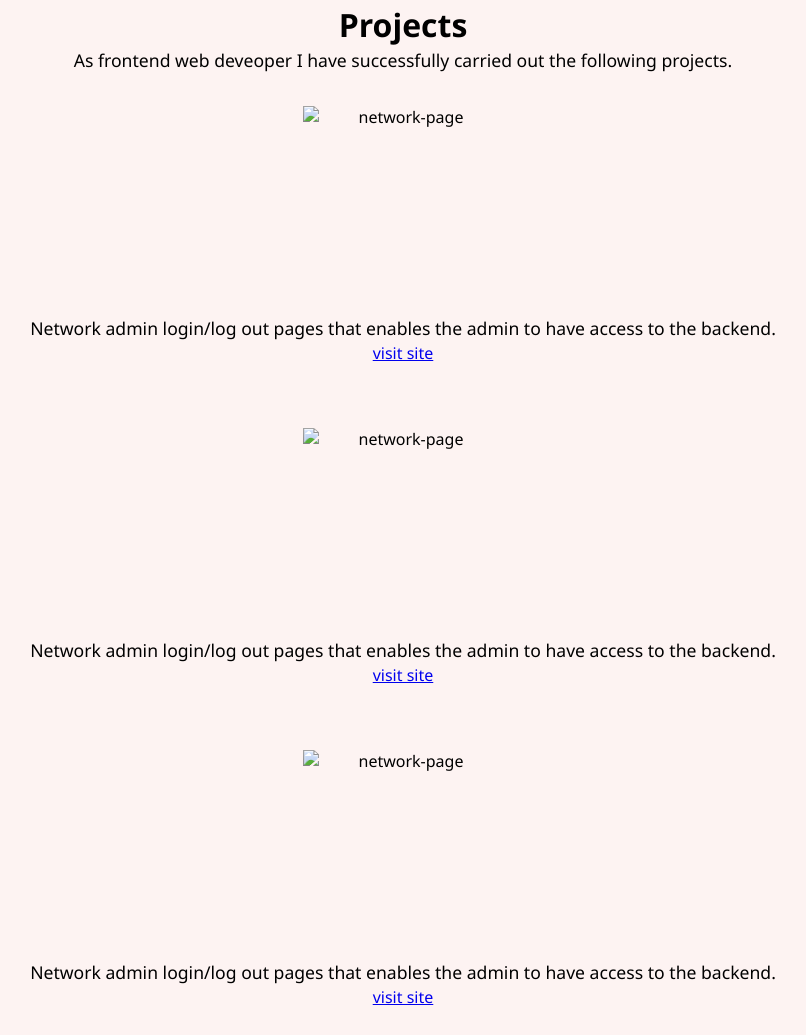
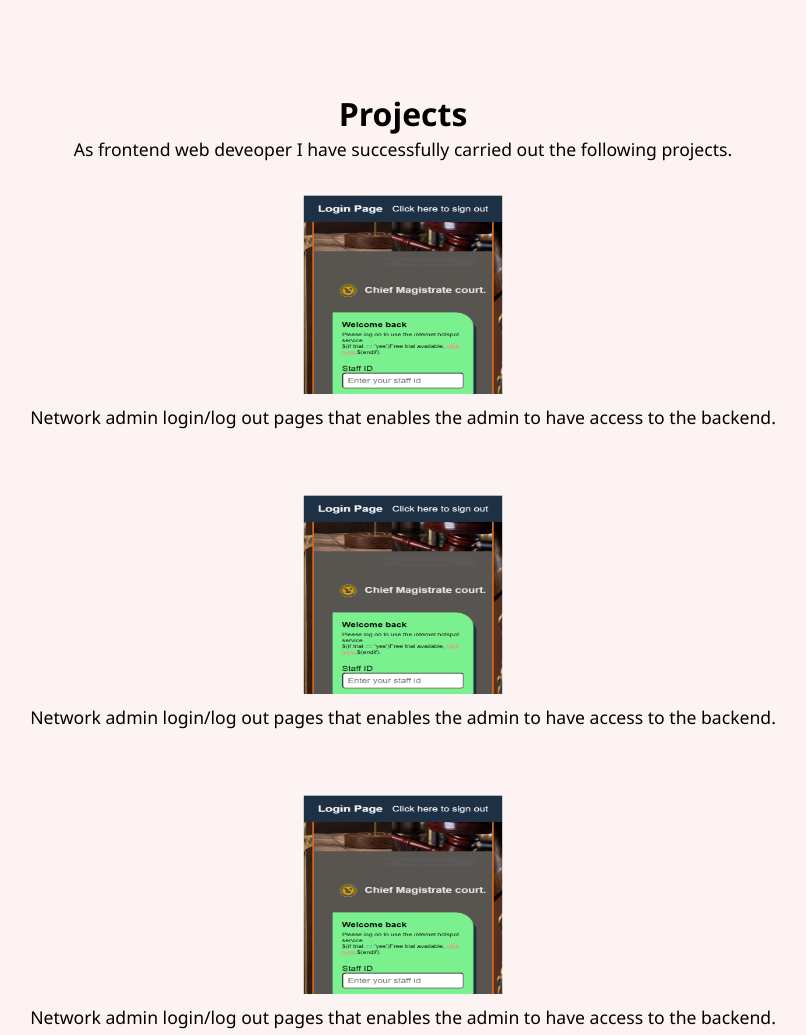
Before and after one commit to Reenatechie/cdv1-20pageportfoliowebsite, a plain HTML site: page index.html in a window 1280 px wide. Shown: the part 768-1803 px from the top of the page, without its empty margins (237-1043 px from the left). Drawn offline with Linux system fonts and the light colour scheme.

Commit message:
Update index.html

```diff
--- a/index.html
+++ b/index.html
@@ -6,7 +6,7 @@
   <meta http-equiv="X-UA-Compatible" content="IE=edge">
   <meta name="viewport" content="width=device-width, initial-scale=1.0">
   <title>Portfolio - Home</title>
-  <link rel="icon" href="./images/logo-1.jpeg">
+  <link rel="icon" href="logo-1.jpeg">
   <link rel="stylesheet" href="./style.css">
 </head>
 
@@ -15,7 +15,7 @@
   <header class="navigation"><!----------header------------->
 
     <div class="page__logo">
-      <a href="#"><img src="./images/logo-1.jpeg" alt="logo" id="logo"></a>
+      <a href="#"><img src="logo-1.jpeg" alt="logo" id="logo"></a>
     </div>
       <div>
         <ul>
@@ -49,7 +49,7 @@ git push -u origin main>-->
       <div class="about-box" id="about__me">
         <h1>KAREEN U. AJATITON</h1>
         <figure>
-          <img src="images/Reenatech.jpg" alt="emf" id="my__profile__pix">
+          <img src="Reenatech.jpg" alt="emf" id="my__profile__pix">
         <figcaption>Frontend web developer</figcaption>
         </figure>
       </div>
@@ -83,30 +83,29 @@ git push -u origin main>-->
         </p>
       </article>
       <div class="project-item">
-        <img src="./images/magistrate-court.PNG" alt="network-page">
+        <img src="magistrate-court.PNG" alt="network-page">
         <p>
           Network admin login/log out pages that enables the
           admin to have access to the backend.
         </p>
-        <a href="https://emmadegreat.github.io/network-admin-login-page/">visit site</a>
+
       </div>
 
       <div class="project-item">
-        <img src="./images/magistrate-court.PNG" alt="network-page">
+        <img src="magistrate-court.PNG" alt="network-page">
         <p>
           Network admin login/log out pages that enables the
           admin to have access to the backend.
         </p>
-        <a href="https://emmadegreat.github.io/network-admin-login-page/">visit site</a>
+
       </div>
 
       <div class="project-item">
-        <img src="./images/magistrate-court.PNG" alt="network-page">
+        <img src="magistrate-court.PNG" alt="network-page">
         <p>
           Network admin login/log out pages that enables the
           admin to have access to the backend.
         </p>
-        <a href="https://emmadegreat.github.io/network-admin-login-page/">visit site</a>
       </div>
     </section>
 
```
